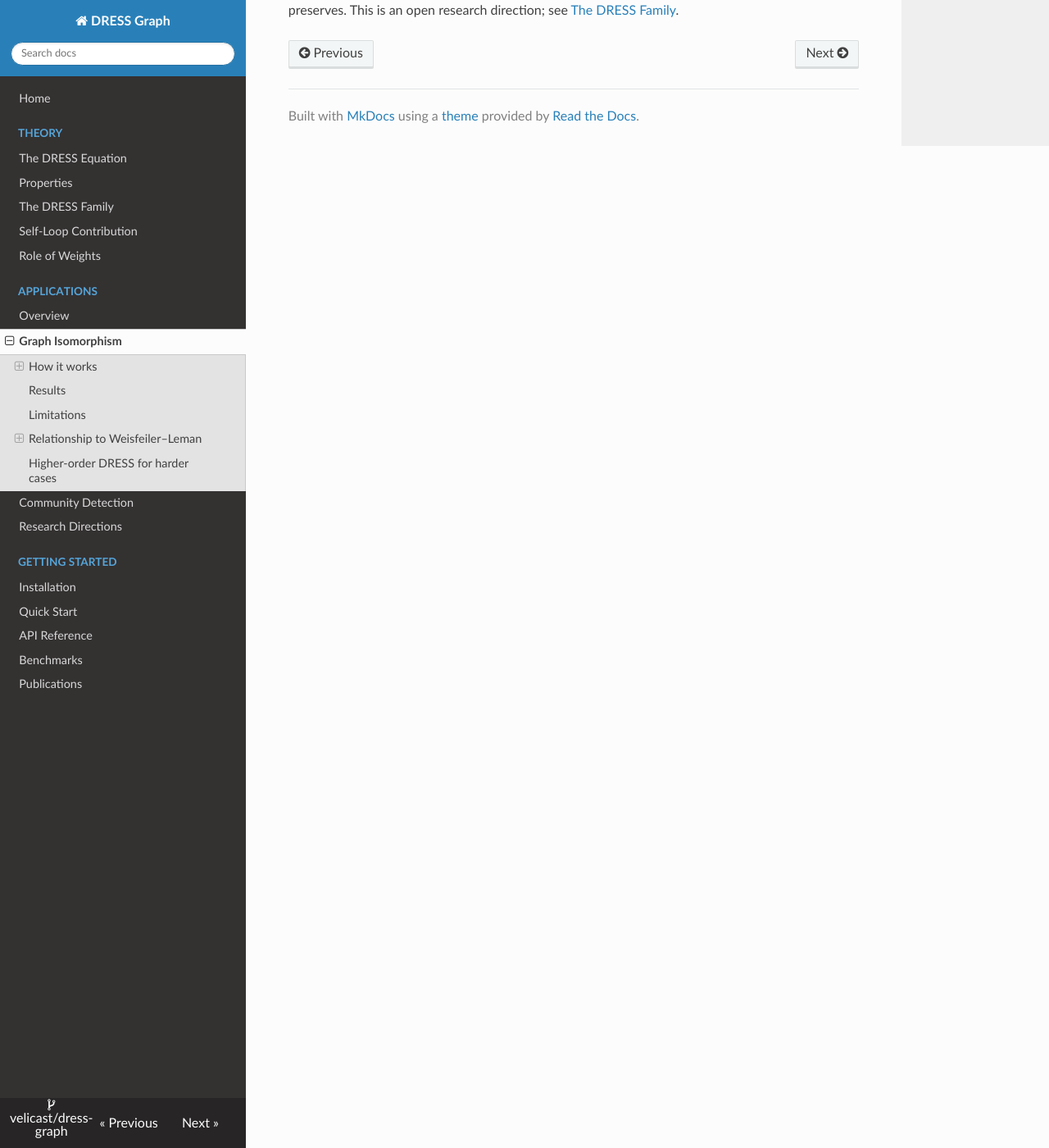
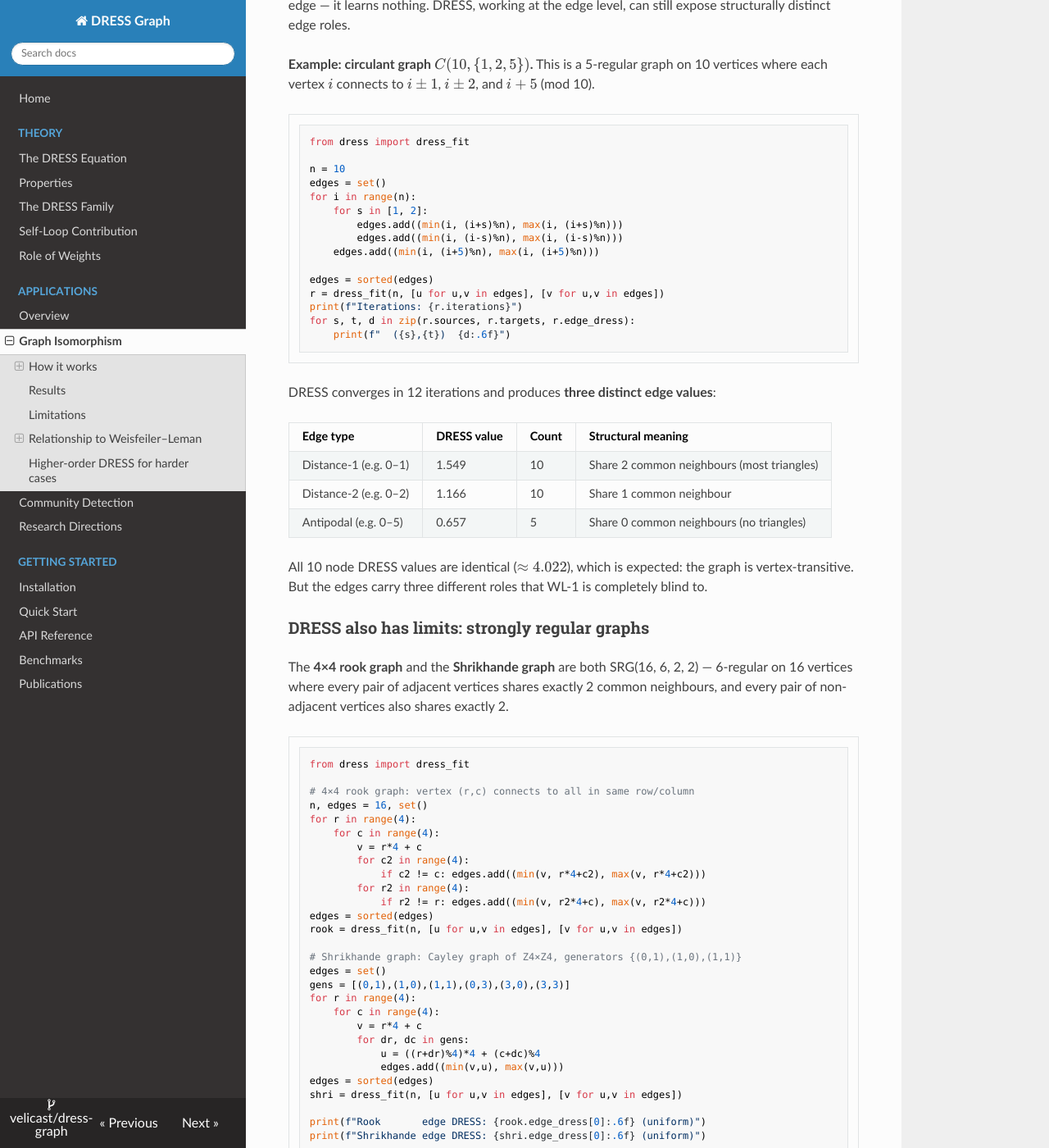
Before and after one commit to velicast/dress-graph, an MkDocs documentation site: the page built from docs/applications/isomorphism.md, in a window 1280 px wide and 1400 px high, scrolled down 3045 px. Shown: the whole window at 82% size. Built offline with MkDocs 1.6.1, drawn with Linux system fonts in a browser that asks for light colours; nearby versions of some CDN libraries; some of the changed text lies outside the part shown.

Commit message:
Fix CRAN package. Update docs.

````diff
--- a/docs/applications/isomorphism.md
+++ b/docs/applications/isomorphism.md
@@ -138,6 +138,100 @@ values, while \(K_{3,3}\) (edge-transitive, 0 common neighbours everywhere)
 has a single uniform value.  The sorted vectors necessarily differ.
 \(\square\)
 
+### DRESS reveals edge roles in regular graphs
+
+On any \(d\)-regular graph WL-1 assigns a single colour to every vertex and
+a single colour to every edge — it learns nothing.  DRESS, working at the
+edge level, can still expose structurally distinct edge roles.
+
+**Example: circulant graph \(C(10,\{1,2,5\})\).**  This is a 5-regular
+graph on 10 vertices where each vertex \(i\) connects to
+\(i \pm 1\), \(i \pm 2\), and \(i + 5\) (mod 10).
+
+```python
+from dress import dress_fit
+
+n = 10
+edges = set()
+for i in range(n):
+    for s in [1, 2]:
+        edges.add((min(i, (i+s)%n), max(i, (i+s)%n)))
+        edges.add((min(i, (i-s)%n), max(i, (i-s)%n)))
+    edges.add((min(i, (i+5)%n), max(i, (i+5)%n)))
+
+edges = sorted(edges)
+r = dress_fit(n, [u for u,v in edges], [v for u,v in edges])
+print(f"Iterations: {r.iterations}")
+for s, t, d in zip(r.sources, r.targets, r.edge_dress):
+    print(f"  ({s},{t})  {d:.6f}")
+```
+
+DRESS converges in 12 iterations and produces **three distinct edge
+values**:
+
+| Edge type | DRESS value | Count | Structural meaning |
+|-----------|-------------|-------|--------------------|
+| Distance-1 (e.g. 0–1) | 1.549 | 10 | Share 2 common neighbours (most triangles) |
+| Distance-2 (e.g. 0–2) | 1.166 | 10 | Share 1 common neighbour |
+| Antipodal (e.g. 0–5) | 0.657 | 5 | Share 0 common neighbours (no triangles) |
+
+All 10 node DRESS values are identical (\(\approx 4.022\)), which is
+expected: the graph is vertex-transitive.  But the edges carry three
+different roles that WL-1 is completely blind to.
+
+### DRESS also has limits: strongly regular graphs
+
+The **4×4 rook graph** and the **Shrikhande graph** are both
+SRG(16, 6, 2, 2) — 6-regular on 16 vertices where every pair of adjacent
+vertices shares exactly 2 common neighbours, and every pair of non-adjacent
+vertices also shares exactly 2.
+
+```python
+from dress import dress_fit
+
+# 4×4 rook graph: vertex (r,c) connects to all in same row/column
+n, edges = 16, set()
+for r in range(4):
+    for c in range(4):
+        v = r*4 + c
+        for c2 in range(4):
+            if c2 != c: edges.add((min(v, r*4+c2), max(v, r*4+c2)))
+        for r2 in range(4):
+            if r2 != r: edges.add((min(v, r2*4+c), max(v, r2*4+c)))
+edges = sorted(edges)
+rook = dress_fit(n, [u for u,v in edges], [v for u,v in edges])
+
+# Shrikhande graph: Cayley graph of Z4×Z4, generators {(0,1),(1,0),(1,1)}
+edges = set()
+gens = [(0,1),(1,0),(1,1),(0,3),(3,0),(3,3)]
+for r in range(4):
+    for c in range(4):
+        v = r*4 + c
+        for dr, dc in gens:
+            u = ((r+dr)%4)*4 + (c+dc)%4
+            edges.add((min(v,u), max(v,u)))
+edges = sorted(edges)
+shri = dress_fit(n, [u for u,v in edges], [v for u,v in edges])
+
+print(f"Rook       edge DRESS: {rook.edge_dress[0]:.6f} (uniform)")
+print(f"Shrikhande edge DRESS: {shri.edge_dress[0]:.6f} (uniform)")
+```
+
+Both graphs produce **identical, uniform** DRESS values:
+
+| | Edge DRESS | Node DRESS | Distinct edge values |
+|---|---|---|---|
+| 4×4 Rook | 1.215 | 4.311 | 1 |
+| Shrikhande | 1.215 | 4.311 | 1 |
+
+DRESS cannot distinguish them.  Both graphs are edge-transitive, and every
+edge has exactly the same local structure (2 common neighbours).  The DRESS
+update equation sees identical inputs at every edge in both graphs, so it
+converges to the same fixed point.
+
+This confirms that DRESS, like WL-1, fails on strongly regular graphs where
+all edges are structurally indistinguishable.
+
 ## Higher-order DRESS for harder cases
 
 Applying DRESS to a \(k\)-hop augmented graph \(G_k\) may break symmetries
````
Also changed, not shown: 1 other file.
